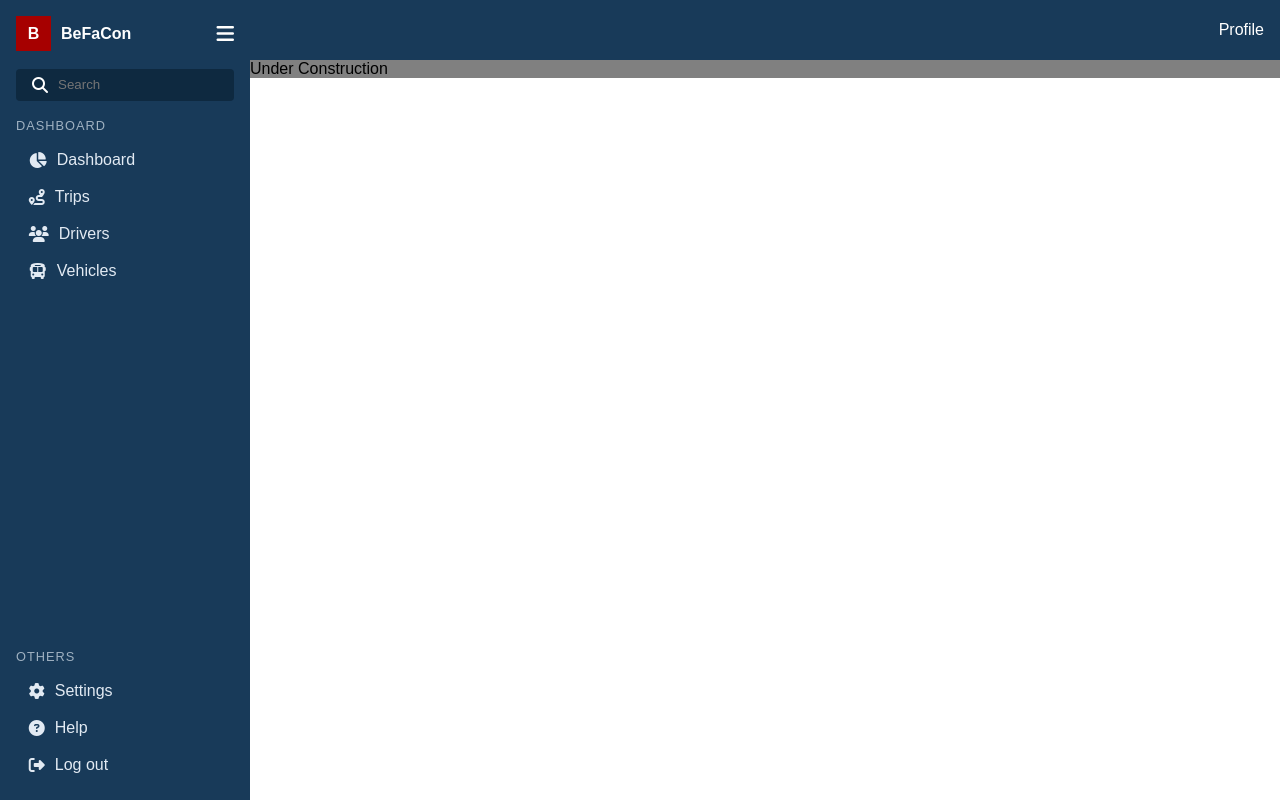
After one commit to Axl-Jhone/befacon-transport-database, a PHP site: page / in a window 1280 px wide. The commit adds this page. Run offline with PHP 8.4, Linux system fonts and the light colour scheme; some libraries are stand-ins or nearby versions.

Commit message:
refactor(layout): restructure project and add main content area
- Renamed main.php to index.php
- Moved sidebar and topbar to includes/
- Added topbar and main content area

```diff
--- /dev/null
+++ b/includes/sidebar.php
@@ -0,0 +1,31 @@
+<div class="sidebar">
+    <div class="logo-header">
+        <div class="logo-icon">B</div>
+        <p>BeFaCon</p>
+        <i class="fa-solid fa-bars" id="hamburger-icon"></i>
+    </div>
+
+    <div class="search-box">
+        <i class="fa-solid fa-magnifying-glass"></i>
+        <input type="text" placeholder="Search">
+    </div>
+
+    <div class="menu-section">
+        <p class="section-title">DASHBOARD</p>
+        <ul>
+            <li><i class="fa-solid fa-chart-pie"></i>Dashboard</li>
+            <li><i class="fa-solid fa-route"></i>Trips</li>
+            <li><i class="fa-solid fa-users"></i>Drivers</li>
+            <li><i class="fa-solid fa-bus"></i>Vehicles</li>
+        </ul>
+    </div>
+
+    <div class="menu-section bottom">
+        <p class="section-title">OTHERS</p>
+        <ul>
+            <li><i class="fa-solid fa-gear"></i>Settings</li>
+            <li><i class="fa-solid fa-circle-question"></i>Help</li>
+            <li><i class="fa-solid fa-right-from-bracket"></i>Log out</li>
+        </ul>
+    </div>
+</div>
--- /dev/null
+++ b/includes/topbar.php
@@ -0,0 +1,3 @@
+<div class="topbar">
+    <div class="user-profile">Profile</div>
+</div>
--- /dev/null
+++ b/index.php
@@ -0,0 +1,22 @@
+<!DOCTYPE html>
+<html lang="en">
+<head>
+    <meta charset="UTF-8">
+    <meta name="viewport" content="width=device-width, initial-scale=1.0">
+    <title>BeFaCon Dashboard</title>
+    <link rel="stylesheet" href="style.css">
+    <script defer src="main.js"></script>
+    <script src="https://kit.fontawesome.com/da8e65aaa6.js" crossorigin="anonymous"></script>
+</head>
+<body>
+    <?php require("db_connect.php"); ?>
+    <?php include 'includes/sidebar.php'; ?>
+
+    <div class="main-content">
+        <?php include 'includes/topbar.php' ?>
+        <div class="content-area">
+            <div class="content">Under Construction</div>
+        </div>
+    </div>
+</body>
+</html>
--- a/style.css
+++ b/style.css
@@ -101,3 +101,32 @@ body {
 .menu-section ul li:hover {
     background-color: #28547a;
 }
+
+/* Main Content Area */
+.main-content {
+    display: flex;
+    flex-direction: column;
+    flex: 1;
+}
+
+.topbar {
+    display: flex;
+    align-items: center;
+    background-color: #183a59;
+    height: 60px;
+}
+
+.user-profile {
+    color: white;
+    margin-left: auto;
+    padding: 1rem;
+    cursor: pointer;
+}
+
+.content-area {
+    background-color: gray;
+}
+
+.content {
+    color: black;
+}
```
Also changed, not shown: main.php (deleted, +0 -45 lines).
